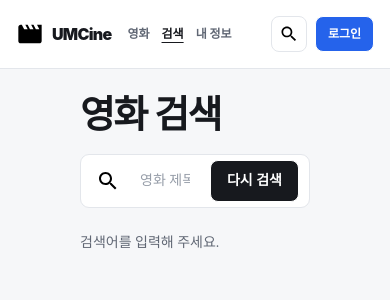
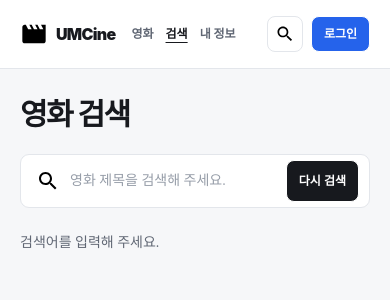
Before and after one commit to DGU-UMC-11th/PE-Web-C, a React (Vite) app in the folder umcine/: page /search in a window 390 px wide. Shown: the top 300 px of the page. Built offline with nearby package versions, Linux system fonts and the light colour scheme.

Commit message:
fix: CodeRabbit 리뷰 반영 및 반응형 레이아웃 개선

```diff
--- a/umcine/src/components/layout/header.tsx
+++ b/umcine/src/components/layout/header.tsx
@@ -10,28 +10,28 @@ function Header() {
   const isSearchActive = pathname === "/search";
 
   const navBase =
-    "cursor-pointer whitespace-nowrap text-[14px] font-bold leading-none no-underline max-[480px]:text-[12px]";
+    "cursor-pointer whitespace-nowrap text-[14px] font-bold leading-none no-underline max-[768px]:text-[12px]";
 
   const activeClass = "text-[#17191e] underline underline-offset-4";
 
   const inactiveClass = "text-[#606774]";
 
   return (
-    <header className="box-border flex w-full items-center justify-between border-b border-[#e3e6eb] bg-white px-[max(80px,calc((100%-1280px)/2))] py-6 max-[480px]:px-4 max-[480px]:py-4">
-      <div className="flex items-center gap-[42px] max-[480px]:gap-4">
-        <div className="flex items-center gap-[10px] max-[480px]:gap-2">
+    <header className="box-border flex w-full items-center justify-between border-b border-[#e3e6eb] bg-white px-20 py-6 max-[768px]:px-5 max-[768px]:py-4">
+      <div className="flex items-center gap-[42px] max-[768px]:gap-4">
+        <div className="flex items-center gap-[10px] max-[768px]:gap-2">
           <img
-            className="block h-8 w-8 max-[480px]:h-7 max-[480px]:w-7"
+            className="block h-8 w-8 max-[768px]:h-7 max-[768px]:w-7"
             src="/icons/movie.svg"
             alt=""
           />
 
-          <span className="whitespace-nowrap text-[20px] font-black leading-none tracking-[-0.7px] text-[#17191e] max-[480px]:text-[16px]">
+          <span className="whitespace-nowrap text-[20px] font-black leading-none tracking-[-0.7px] text-[#17191e] max-[768px]:text-[16px]">
             UMCine
           </span>
         </div>
 
-        <nav className="flex items-center gap-[30px] max-[480px]:gap-3">
+        <nav className="flex items-center gap-[30px] max-[768px]:gap-3">
           <Link
             to="/"
             className={`${navBase} ${
@@ -54,21 +54,21 @@ function Header() {
         </nav>
       </div>
 
-      <div className="flex items-center gap-[10px] max-[480px]:gap-2">
-        <button
-          className="flex h-[42px] w-[42px] cursor-pointer items-center justify-center rounded-lg border border-[#e3e6eb] bg-white p-0 max-[480px]:h-9 max-[480px]:w-9"
-          type="button"
+      <div className="flex items-center gap-[10px] max-[768px]:gap-2">
+        <Link
+          to="/search"
           aria-label="검색"
+          className="flex h-[42px] w-[42px] shrink-0 items-center justify-center rounded-lg border border-[#e3e6eb] bg-white max-[768px]:h-9 max-[768px]:w-9"
         >
           <img
-            className="h-6 w-6 max-[480px]:h-5 max-[480px]:w-5"
+            className="h-6 w-6 max-[768px]:h-5 max-[768px]:w-5"
             src="/icons/search.svg"
             alt=""
           />
-        </button>
+        </Link>
 
         <button
-          className="flex h-[42px] cursor-pointer items-center rounded-lg border border-white bg-[#2563eb] px-4 text-[14px] font-extrabold leading-none text-white max-[480px]:h-9 max-[480px]:px-3 max-[480px]:text-[12px]"
+          className="flex h-[42px] shrink-0 cursor-pointer items-center whitespace-nowrap rounded-lg border border-white bg-[#2563eb] px-4 text-[14px] font-extrabold leading-none text-white max-[768px]:h-9 max-[768px]:px-3 max-[768px]:text-[12px]"
           type="button"
         >
           로그인
--- a/umcine/src/components/movies/movie-card.tsx
+++ b/umcine/src/components/movies/movie-card.tsx
@@ -1,4 +1,5 @@
 import { Link } from "@tanstack/react-router";
+
 import type { Movie } from "../../types/movie";
 import { cn } from "../../utils/cn";
 
@@ -9,9 +10,14 @@ interface MovieCardProps {
 
 function MovieCard({ movie, onToggleBookmark }: MovieCardProps) {
   return (
-    <article className="flex min-w-0 cursor-pointer flex-col gap-1">
+    <article className="flex min-w-0 flex-col gap-1">
       <div className="relative aspect-[241.6/274] w-full overflow-hidden rounded-[10px] bg-[#f6f7f9]">
-        <Link to="/movies/$movieId" params={{ movieId: String(movie.id) }}>
+        <Link
+          to="/movies/$movieId"
+          params={{
+            movieId: String(movie.id),
+          }}
+        >
           <img
             className="block h-full w-full object-cover"
             src={movie.posterPath}
--- a/umcine/src/pages/movies/movie-detail-page.tsx
+++ b/umcine/src/pages/movies/movie-detail-page.tsx
@@ -11,12 +11,13 @@ export function MovieDetailPage() {
   const movie = movies.find((item) => item.id === Number(movieId));
 
   const [rating, setRating] = useState(0);
+
   const [review, setReview] = useState("");
 
   if (!movie) {
     return (
       <main className="min-h-screen bg-[#f6f7f9]">
-        <div className="mx-auto box-border w-full max-w-[1440px] px-20 py-6">
+        <div className="mx-auto box-border w-full max-w-[1440px] px-20 py-6 max-[768px]:px-5">
           <p className="m-0 text-[16px] font-bold text-[#17191e]">
             영화를 찾을 수 없어요.
           </p>
@@ -27,7 +28,7 @@ export function MovieDetailPage() {
 
   return (
     <main className="min-h-screen bg-[#f6f7f9] font-['Pretendard']">
-      <section className="relative h-[360px] w-full overflow-hidden">
+      <section className="relative h-[360px] w-full overflow-hidden max-[768px]:h-[300px]">
         <img
           src={movie.backdropPath}
           alt=""
@@ -35,7 +36,7 @@ export function MovieDetailPage() {
           className="absolute inset-0 block h-full w-full object-cover"
         />
 
-        <div className="relative z-10 mx-auto box-border flex h-full w-full max-w-[1440px] flex-col justify-between px-20 py-6">
+        <div className="relative z-10 mx-auto box-border flex h-full w-full max-w-[1440px] flex-col justify-between px-20 py-6 max-[768px]:px-5">
           <Link
             to="/"
             className="flex self-start items-center gap-1 text-[13px] font-bold leading-none text-white no-underline"
@@ -45,7 +46,7 @@ export function MovieDetailPage() {
           </Link>
 
           <div className="flex w-[800px] max-w-full flex-col gap-2">
-            <h1 className="m-0 text-[46px] font-bold leading-[49.68px] tracking-[-2.3px] text-white">
+            <h1 className="m-0 text-[46px] font-bold leading-[49.68px] tracking-[-2.3px] text-white max-[768px]:text-[34px] max-[768px]:leading-[40px]">
               {movie.title}
             </h1>
 
@@ -53,7 +54,7 @@ export function MovieDetailPage() {
               {movie.originalTitle}
             </p>
 
-            <div className="flex items-center gap-2">
+            <div className="flex flex-wrap items-center gap-2">
               <span className="text-[13px] font-bold leading-none text-white">
                 {movie.releaseDate}
               </span>
@@ -78,7 +79,7 @@ export function MovieDetailPage() {
         </div>
       </section>
 
-      <section className="mx-auto box-border flex w-full max-w-[1440px] items-start gap-8 px-20 py-6">
+      <section className="mx-auto box-border flex w-full max-w-[1440px] items-start gap-8 px-20 py-6 max-[768px]:flex-col max-[768px]:px-5">
         <div className="h-[286px] w-[200px] shrink-0 overflow-hidden rounded-[10px] bg-[#f6f7f9] shadow-[0_12px_30px_rgba(12,15,20,0.12)]">
           <img
             src={movie.posterPath}
@@ -111,7 +112,7 @@ export function MovieDetailPage() {
           </div>
         </section>
 
-        <aside className="box-border flex w-[360px] shrink-0 flex-col gap-2 border-l border-[#e3e6eb] pb-[41px] pl-[30px]">
+        <aside className="box-border flex w-[360px] shrink-0 flex-col gap-2 border-l border-[#e3e6eb] pb-[41px] pl-[30px] max-[768px]:w-full max-[768px]:border-l-0 max-[768px]:border-t max-[768px]:pb-0 max-[768px]:pl-0 max-[768px]:pt-6">
           <h2 className="m-0 text-[21px] font-bold leading-none tracking-[-0.63px] text-[#17191e]">
             내 평점
           </h2>
--- a/umcine/src/pages/movies/search-page.tsx
+++ b/umcine/src/pages/movies/search-page.tsx
@@ -4,8 +4,13 @@ import { useEffect, useState, type SubmitEvent } from "react";
 import { movies } from "../../data/movies";
 
 export function SearchPage() {
-  const { query } = useSearch({ from: "/search" });
-  const navigate = useNavigate({ from: "/search" });
+  const { query } = useSearch({
+    from: "/search",
+  });
+
+  const navigate = useNavigate({
+    from: "/search",
+  });
 
   const [searchText, setSearchText] = useState(query ?? "");
 
@@ -39,15 +44,15 @@ export function SearchPage() {
 
   return (
     <div className="min-h-screen bg-[#f6f7f9] font-['Pretendard']">
-      <main className="mx-auto box-border flex w-full max-w-[1440px] flex-col px-20 py-6">
+      <main className="mx-auto box-border flex w-full max-w-[1440px] flex-col px-20 py-6 max-[768px]:px-5">
         <div className="flex flex-col gap-[17px]">
-          <h1 className="m-0 text-[38px] font-bold leading-[44px] tracking-[-1.71px] text-[#17191e]">
+          <h1 className="m-0 text-[38px] font-bold leading-[44px] tracking-[-1.71px] text-[#17191e] max-[768px]:text-[30px]">
             영화 검색
           </h1>
 
           <form
             onSubmit={handleSubmit}
-            className="box-border flex h-[54px] w-full items-center gap-[18px] rounded-[9px] border border-[#e3e6eb] bg-white pl-[15px] pr-[10px]"
+            className="box-border flex h-[54px] w-full items-center gap-[18px] rounded-[9px] border border-[#e3e6eb] bg-white pl-[15px] pr-[10px] max-[480px]:gap-2"
           >
             <img
               src="/icons/search.svg"
@@ -76,7 +81,7 @@ export function SearchPage() {
 
             <button
               type="submit"
-              className="flex h-[42px] shrink-0 cursor-pointer items-center rounded-lg border border-white bg-[#17191e] px-4 text-[14px] font-extrabold leading-none text-white"
+              className="flex h-[42px] shrink-0 cursor-pointer items-center whitespace-nowrap rounded-lg border border-white bg-[#17191e] px-4 text-[14px] font-extrabold leading-none text-white max-[480px]:px-3 max-[480px]:text-[12px]"
             >
               다시 검색
             </button>
@@ -104,18 +109,18 @@ export function SearchPage() {
                 검색 결과가 없어요.
               </p>
             ) : (
-              <div className="grid w-full grid-cols-2 gap-x-10">
+              <div className="grid w-full grid-cols-1 gap-x-10 min-[769px]:grid-cols-2">
                 {searchResults.map((movie) => (
                   <article
                     key={movie.id}
-                    className="box-border flex h-[240px] cursor-pointer gap-[18px] border-b border-[#e3e6eb] py-5"
+                    className="box-border flex min-h-[240px] gap-[18px] border-b border-[#e3e6eb] py-5 max-[480px]:gap-3"
                   >
                     <Link
                       to="/movies/$movieId"
                       params={{
                         movieId: String(movie.id),
                       }}
-                      className="h-[190px] w-[126px] shrink-0 overflow-hidden rounded-[10px] bg-[#f6f7f9]"
+                      className="h-[190px] w-[126px] shrink-0 overflow-hidden rounded-[10px] bg-[#f6f7f9] max-[480px]:h-[150px] max-[480px]:w-[100px]"
                     >
                       <img
                         src={movie.posterPath}
@@ -124,12 +129,12 @@ export function SearchPage() {
                       />
                     </Link>
 
-                    <div className="box-border flex min-w-0 flex-1 flex-col gap-2 pb-[47.7px] pt-1">
+                    <div className="box-border flex min-w-0 flex-1 flex-col gap-2 pt-1">
                       <h3 className="m-0 overflow-hidden text-ellipsis whitespace-nowrap text-[18px] font-bold leading-6 text-[#17191e]">
                         {movie.title}
                       </h3>
 
-                      <div className="flex items-center gap-2">
+                      <div className="flex flex-wrap items-center gap-2">
                         <span className="text-[12px] font-normal leading-none text-[#969da8]">
                           {movie.originalTitle}
                         </span>
```
